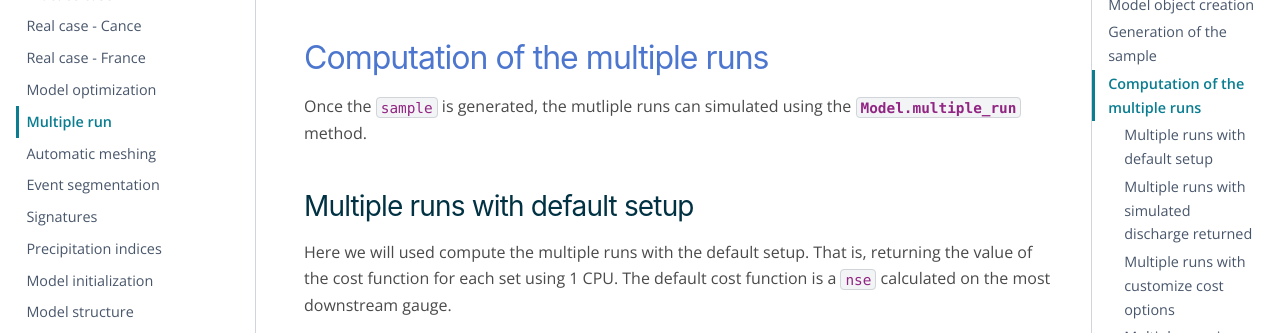
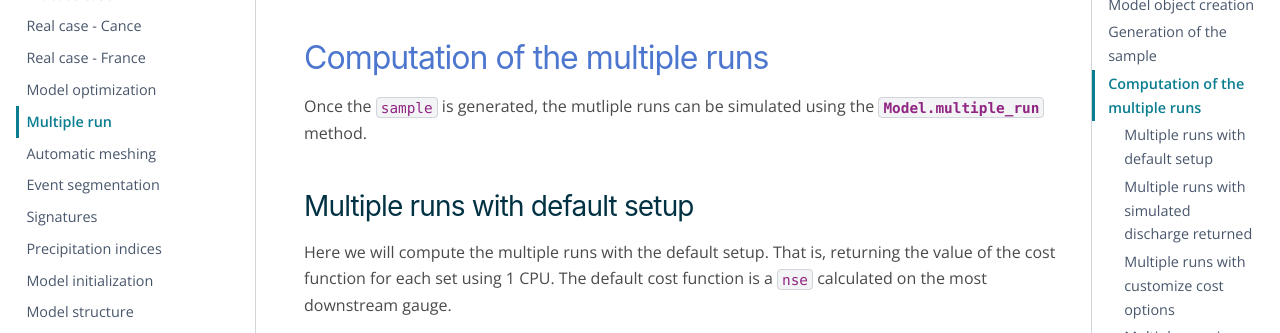
Before and after one commit to DassHydro/smash, a Sphinx documentation site: the page built from doc/source/user_guide/in_depth/multiple_run.rst, in a window 1280 px wide and 900 px high, scrolled down 2381 px, cut to the strip 165-498 px from the top of the window. Built offline with Sphinx 7.4.7 and the PyData theme 0.15.4, drawn with Linux system fonts in a browser that asks for light colours; pages that are not in the unit, such as notebooks, are missing from menus; some of the changed text lies outside the part shown.

Commit message:
FIX: fix typo multiple_run.rst

```diff
--- a/doc/source/user_guide/in_depth/multiple_run.rst
+++ b/doc/source/user_guide/in_depth/multiple_run.rst
@@ -107,13 +107,13 @@
 Computation of the multiple runs
 --------------------------------
 
-Once the ``sample`` is generated, the mutliple runs can simulated using the :meth:`Model.multiple_run <smash.Model.multiple_run>` method.
+Once the ``sample`` is generated, the mutliple runs can be simulated using the :meth:`Model.multiple_run <smash.Model.multiple_run>` method.
 
 ********************************
 Multiple runs with default setup
 ********************************
 
-Here we will used compute the multiple runs with the default setup. That is, returning the value of the cost function for each set using 1 CPU.
+Here we will compute the multiple runs with the default setup. That is, returning the value of the cost function for each set using 1 CPU.
 The default cost function is a ``nse`` calculated on the most downstream gauge.
 
 .. ipython:: python
```
Also changed, not shown: other parts of doc/source/user_guide/in_depth/multiple_run.rst (+1 -1 lines).
